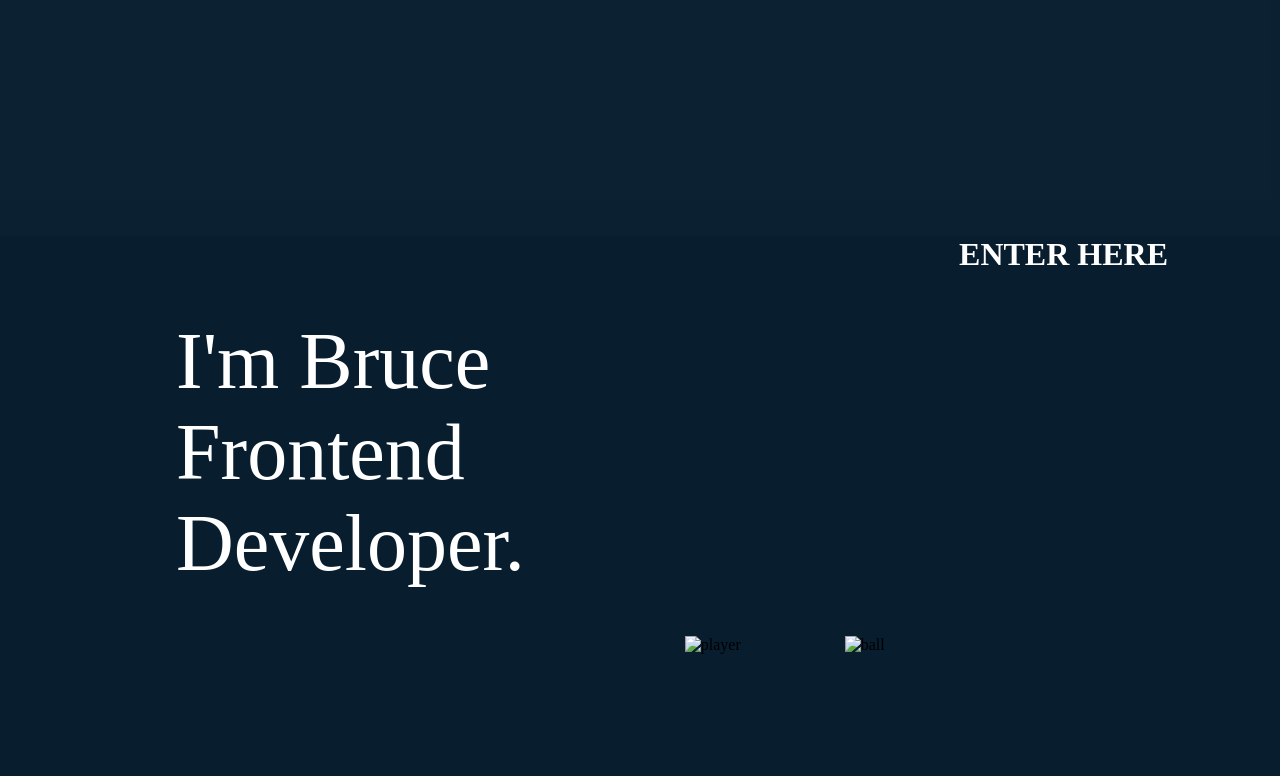
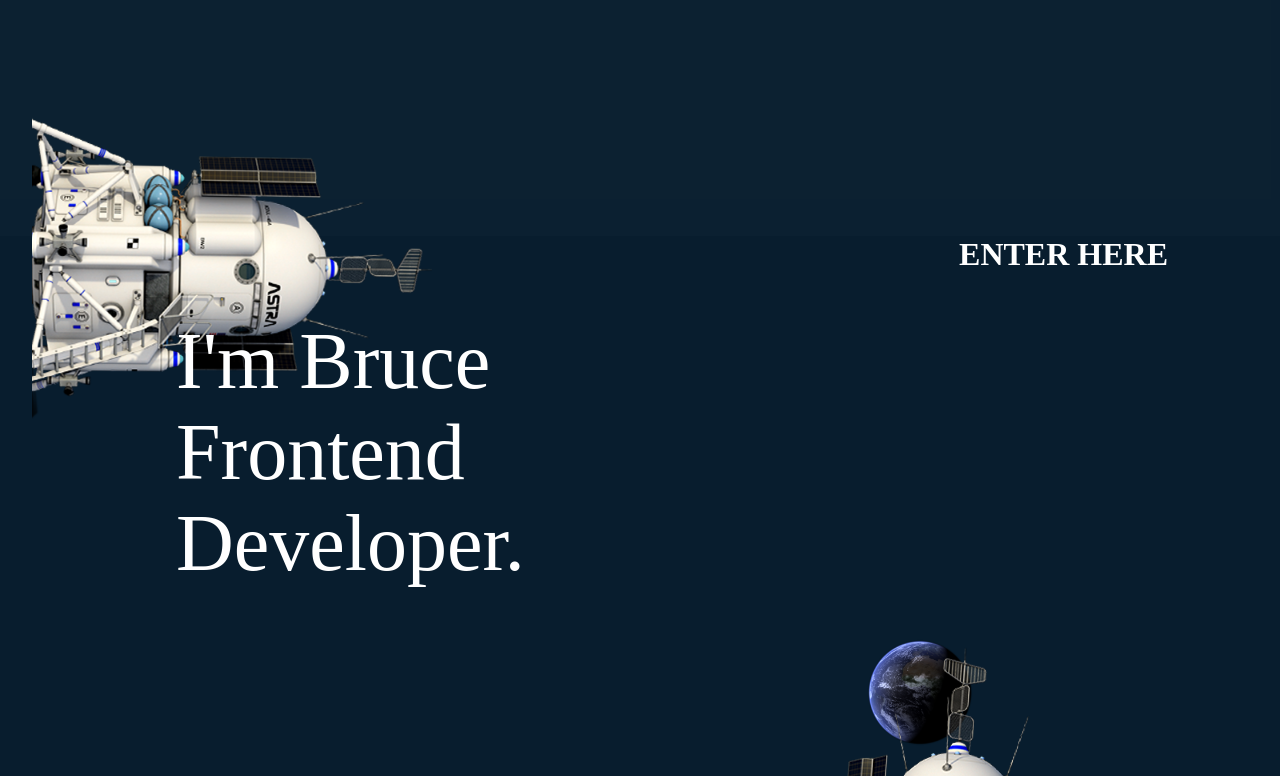
Before and after one commit to bmpandrada/mycvport, a plain HTML site: page index.html in a window 1280 px wide. Shown: the part 564-1340 px from the top of the page. Drawn offline with Linux system fonts and the light colour scheme; the site is published under a folder, as on GitHub Pages, so addresses that start at the root find nothing.

Commit message:
Update index.html

```diff
--- a/index.html
+++ b/index.html
@@ -74,7 +74,7 @@
         <div class="col1">
 
             <div class="st">
-               <div class="st1"> <img src="/pics/space.png" alt="" class="space" id="space1">     </div>
+               <div class="st1"> <img src="pics/space.png" alt="" class="space" id="space1">     </div>
                <div class="st2"> <h1><a href="about.html">enter here</a> </h1>     </div>
         </div>
 
@@ -84,8 +84,8 @@
         </div>
     </div>
     <div class="col2">
-        <img src="/pics/pngwing.com.png" alt="ball" id="ball" class="ball">
-        <img src="/pics/space1.png" alt="player" id="player" class="player">
+        <img src="pics/pngwing.com.png" alt="ball" id="ball" class="ball">
+        <img src="pics/space1.png" alt="player" id="player" class="player">
 
     </div>
 </div>
```
